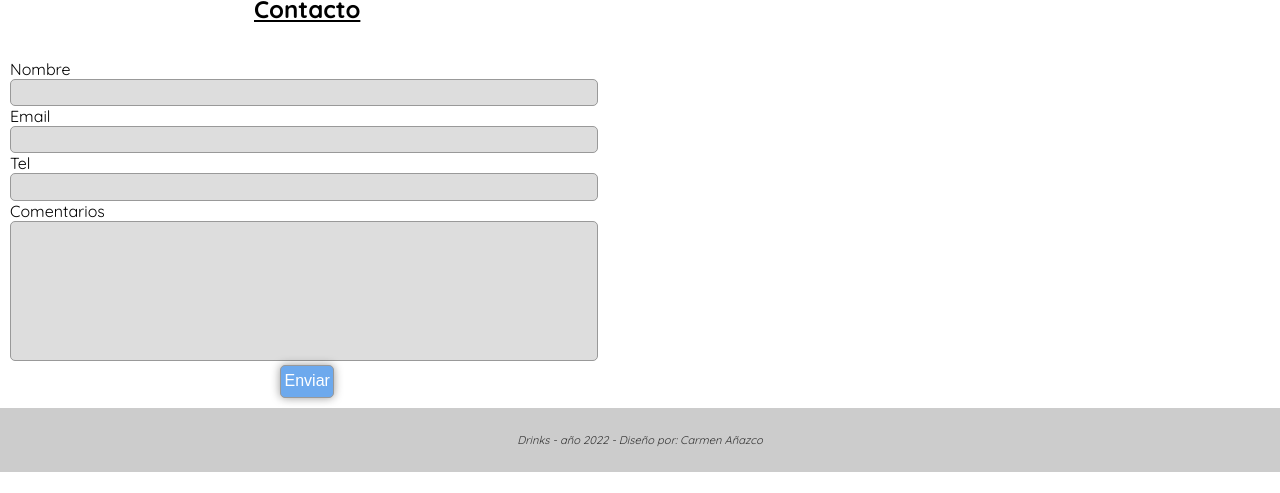
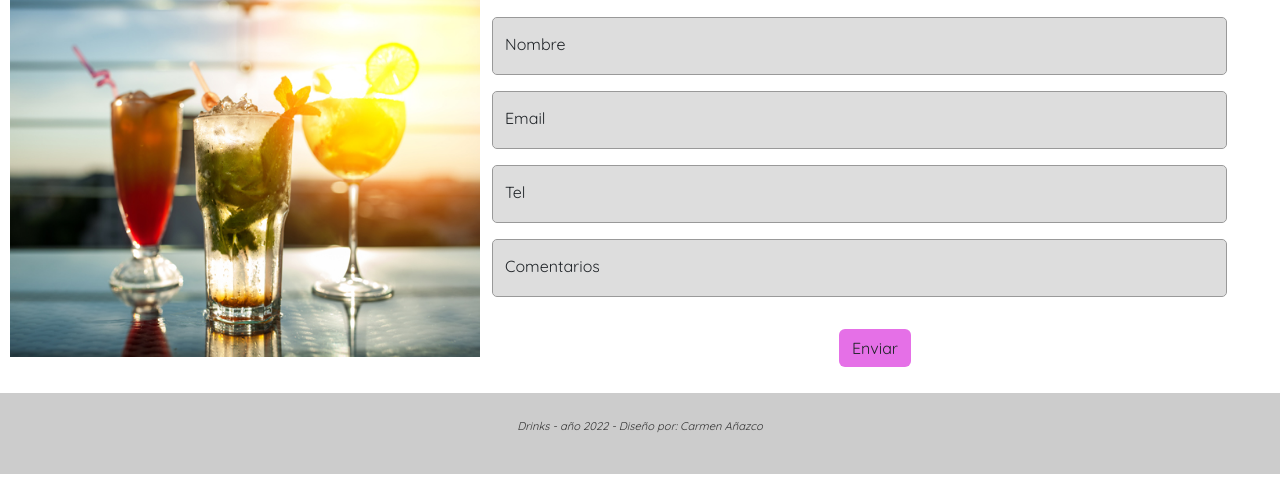
Before and after one commit to carmenanazco/Drinks-Anazco, a plain HTML site: page pages/contacto.html in a window 1280 px wide. Shown: the part 307-800 px from the top of the page. Drawn offline with nearby package versions, Linux system fonts and the light colour scheme.

Commit message:
agregue bootstrap

```diff
--- a/css/style.css
+++ b/css/style.css
@@ -103,6 +103,7 @@ img {
 	display: flex;
 	flex-direction: column;
 	align-items: center;
+	margin-bottom: 2em;
 }
 
 .imgPrincipal img{
@@ -333,7 +334,7 @@ img {
 	height: 370px;
 }
 .columna{
-	width: 48%;
+	display: flex;
 	padding: 0.625em;
 	box-sizing: border-box;
 }
@@ -367,8 +368,15 @@ img {
 }
 .formulario .acciones{
 	text-align: center;
+	padding-top: 2em;
 }
 
+.btn{
+	background: rgb(229,112,231);
+}
+.acciones button:hover{
+	background: rgb(167, 14, 170);
+}
 /*fin contacto*/
 
 
--- a/pages/contacto.html
+++ b/pages/contacto.html
@@ -5,6 +5,7 @@
 		<meta http-equiv="X-UA-Compatible" content="IE=edge">
 		<meta name="viewport" content="width=, initial-scale=1.0">
 		<link rel="shortcut icon" href="../img/favicon.ico">
+		<link href="https://cdn.jsdelivr.net/npm/bootstrap@5.2.0-beta1/dist/css/bootstrap.min.css" rel="stylesheet" integrity="sha384-0evHe/X+R7YkIZDRvuzKMRqM+OrBnVFBL6DOitfPri4tjfHxaWutUpFmBp4vmVor" crossorigin="anonymous"> <script src="https://cdn.jsdelivr.net/npm/bootstrap@5.2.0-beta1/dist/js/bootstrap.bundle.min.js" integrity="sha384-pprn3073KE6tl6bjs2QrFaJGz5/SUsLqktiwsUTF55Jfv3qYSDhgCecCxMW52nD2" crossorigin="anonymous"></script>
 		<link rel="stylesheet" href="../css/style.css">
 		<link href="https://fonts.googleapis.com/css?family=Quicksand:400,700" rel="stylesheet">
 		<title>Drinks</title>
@@ -12,6 +13,8 @@
 	<body>
 		<div class="principal">
 			<header>
+				<img src="../img/logo2.png" alt="logo"/>
+			</header>
 			<nav>
 				<div >
 					<ul>
@@ -19,38 +22,41 @@
 					</ul>
 				</div>
 			</nav>
-				<div class="logo">
-					<img src="../img/logo2.png" alt="logo"/>
+		<section class="columna">
+			<div class="texto">
+				<p> Envia tus recetas, sugerencias o dudas.</p>
+				<img src="../img/img02.jpg" alt="copas">
 			</div>
-			</header>
+			<div class="container">
 
-		<section class="holder">
-			<div class="texto left">
-				<p> Envia tus recetas, sugerencias o dudas.</p>
-				<img src="./img/img02.jpg" alt="copas">
-			</div>
-			<div class="columna right">
+
+
+
 				<h2>Contacto</h2>
 				<form  class="formulario">
-					<p>
-						<label>Nombre</label>
-						<input type="text">
-					</p>
-					<p>
-						<label>Email</label>
-						<input type="text">
-					</p>
-					<p>
-						<label>Tel</label>
-						<input type="text">
-					</p>
-					<p>
-						<label>Comentarios</label>
-						<textarea></textarea>
-					</p>
-					<p class="acciones">
-						<input type="submit" value="Enviar">
-					</p>
+
+					<div class="form-floating mb-3">
+						<textarea class="form-control" placeholder="Nombre" id="floatingTextarea"></textarea>
+						<label for="floatingTextarea">Nombre</label>
+					</div>
+					<div class="form-floating mb-3">
+						<input type="email" class="form-control" id="floatingInput" placeholder="name@example.com">
+						<label for="floatingInput">Email</label>
+					</div>
+
+					<div class="form-floating mb-3">
+						<textarea class="form-control" placeholder="Tel" id="floatingTextarea"></textarea>
+						<label for="floatingTextarea">Tel</label>
+					</div>
+
+					<div class="form-floating">
+						<textarea class="form-control" placeholder="Comentarios" id="floatingTextarea"></textarea>
+						<label for="floatingTextarea">Comentarios</label>
+					</div>
+					<div class="acciones form-floating mb-3">
+						<button type="submit" class="btn">Enviar</button> </form>
+					</div>
+
 				</form>
 			</div>
 		</section>
```
Also changed, not shown: index.html (+2 -1 lines), pages/cafe.html (+34 -20 lines), pages/conAlcohol.html (+1 -0 lines), pages/sinAlcohol.html (+4 -6 lines). Lines whose indentation alone changed are shown as unchanged.
